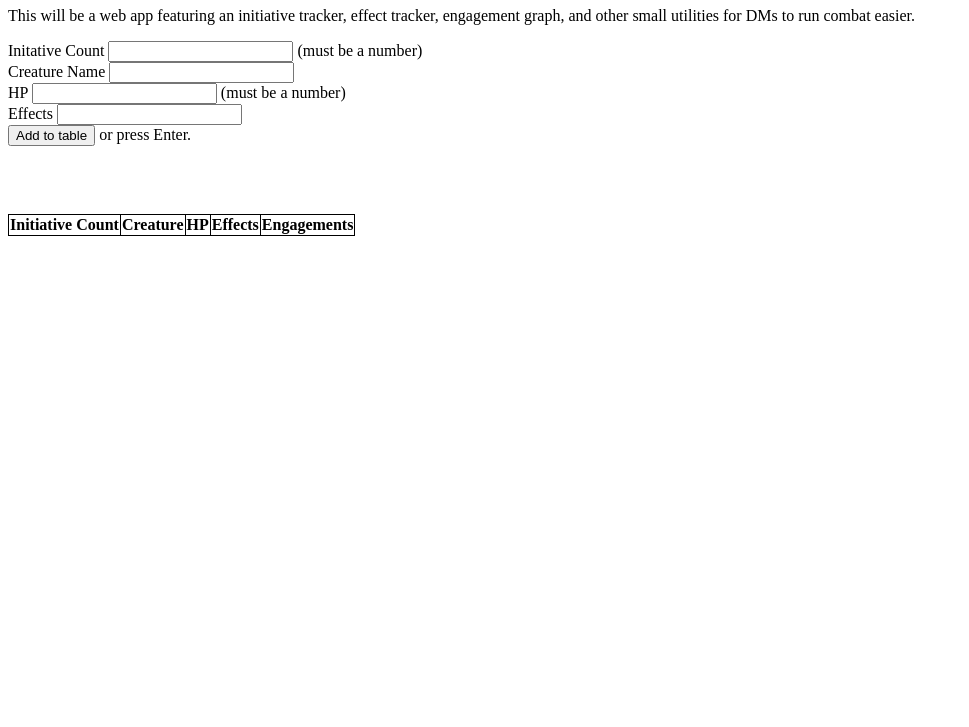
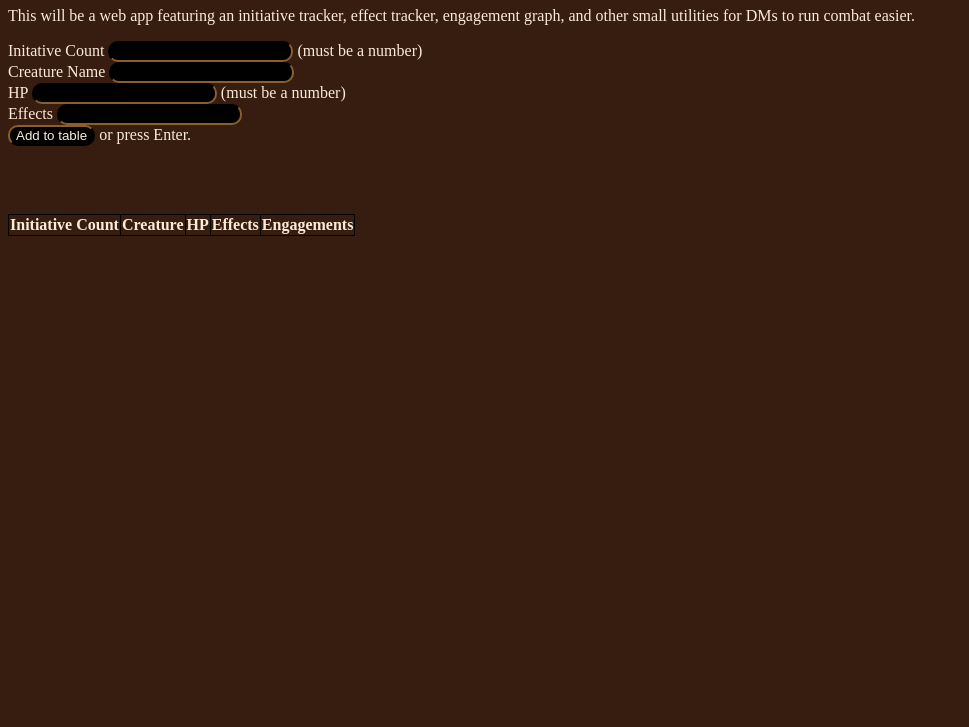
Before and after one commit to ChandlerMakesVidya/DNDCombatUtility, a website: page index.html in a window 1280 px wide. Shown: the part 73-800 px from the top of the page, without its empty margins (0-969 px from the left). Drawn offline with nearby package versions, Linux system fonts and the light colour scheme.

Commit message:
Check for empty initiative, added styling

```diff
--- a/index.js
+++ b/index.js
@@ -16,7 +16,8 @@ function addRow() {
   inputErrorMessage.style.opacity = 0;
   if (
     isNaN(Number(initiativeCountInput.value)) ||
-    isNaN(Number(healthInput.value))
+    isNaN(Number(healthInput.value)) ||
+    initiativeCountInput.innerHTML === ""
   ) {
     inputErrorMessage.style.opacity = 1;
     return;
--- a/style.css
+++ b/style.css
@@ -1,4 +1,16 @@
-table, th, td {
+body {
+  background-color: #371d10;
+}
+
+input {
+  background-color: black;
+  border-radius: 10px;
+  border-color: #362511;
+}
+
+table,
+th,
+td {
   border: 1px solid black;
   border-collapse: collapse;
 }
@@ -7,3 +19,7 @@ table, th, td {
   color: red;
   opacity: 0;
 }
+
+* {
+  color: antiquewhite;
+}
```
